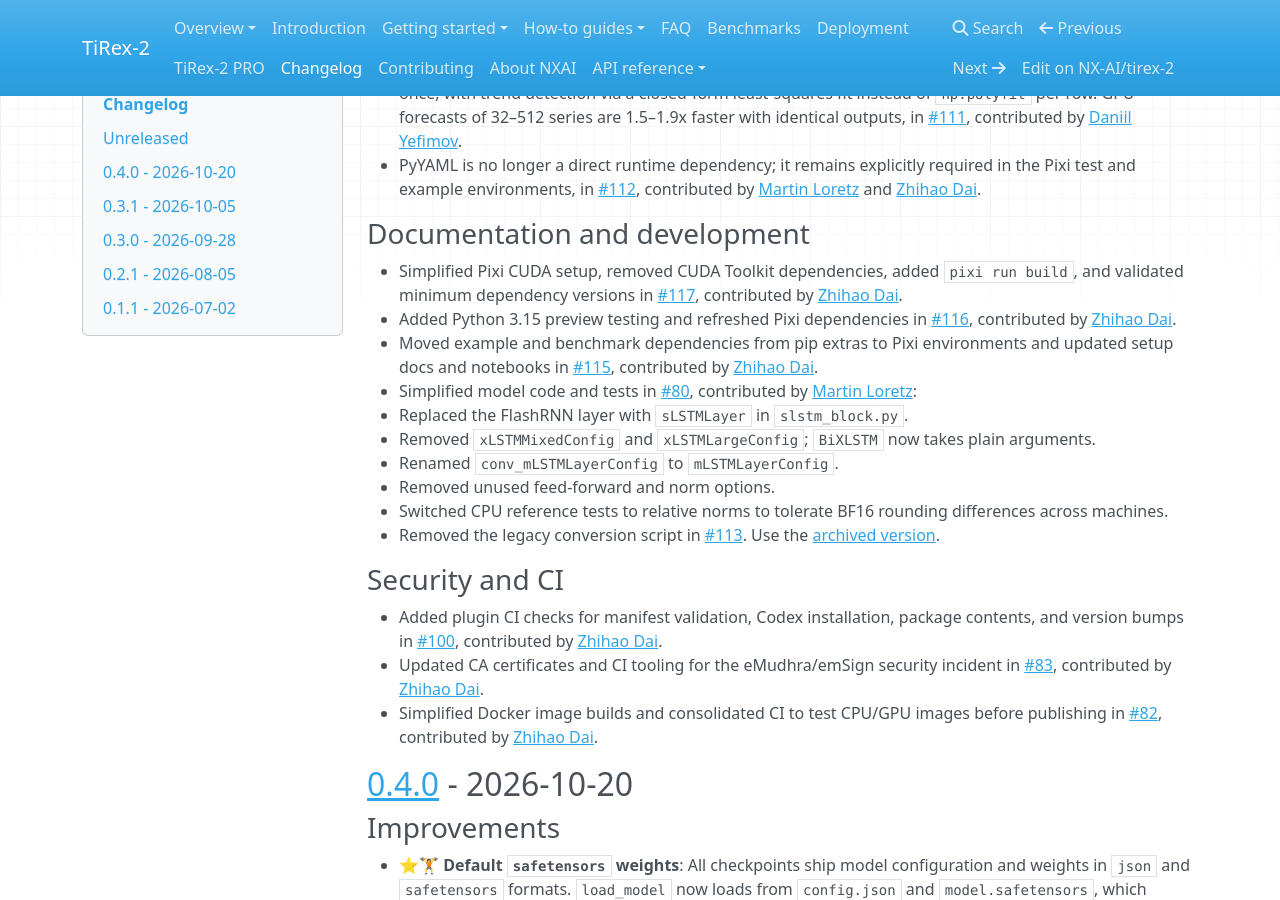
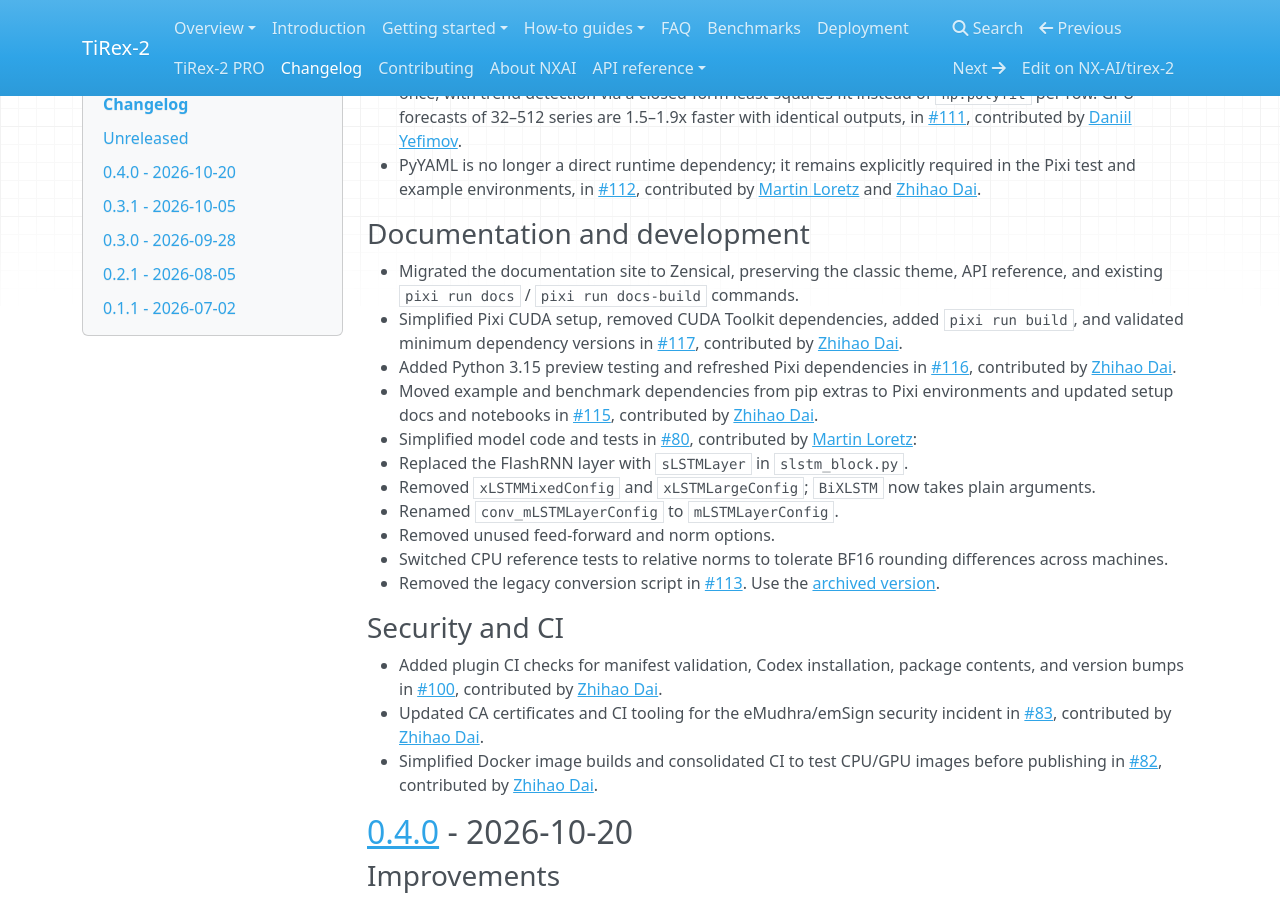
Before and after one commit to NX-AI/tirex-2, an MkDocs documentation site: the page built from docs/changelog.md, in a window 1280 px wide and 900 px high, scrolled down 965 px. Built offline with MkDocs 1.6.1, drawn with Linux system fonts in a browser that asks for light colours; nearby versions of some CDN libraries.

Commit message:
docs(site): document Zensical workflows and add clean build task

```diff
--- a/CHANGELOG.md
+++ b/CHANGELOG.md
@@ -26,6 +26,7 @@
 
 ### Documentation and development
 
+- Migrated the documentation site to Zensical, preserving the classic theme, API reference, and existing `pixi run docs` / `pixi run docs-build` commands.
 - Simplified Pixi CUDA setup, removed CUDA Toolkit dependencies, added `pixi run build`, and validated minimum dependency versions in [#117](https://github.com/NX-AI/tirex-2/pull/117), contributed by [Zhihao Dai](https://github.com/daidahao).
 - Added Python 3.15 preview testing and refreshed Pixi dependencies in [#116](https://github.com/NX-AI/tirex-2/pull/116), contributed by [Zhihao Dai](https://github.com/daidahao).
 - Moved example and benchmark dependencies from pip extras to Pixi environments and updated setup docs and notebooks in [#115](https://github.com/NX-AI/tirex-2/pull/115), contributed by [Zhihao Dai](https://github.com/daidahao).
--- a/pyproject.toml
+++ b/pyproject.toml
@@ -128,6 +128,7 @@
 docs = { cmd = "zensical serve", default-environment = "docs" }
 # build the docs site for deployment
 docs-build = { cmd = "zensical build --strict", default-environment = "docs" }
+docs-build-clean = { cmd = "zensical build --clean --strict", default-environment = "docs" }
 # build tasks:
 build = { cmd = "python -m build", default-environment = "pypi-build" }
 
```
Also changed, not shown: CONTRIBUTING.md (+3 -1 lines), docs/api/index.md (+2 -1 lines).
